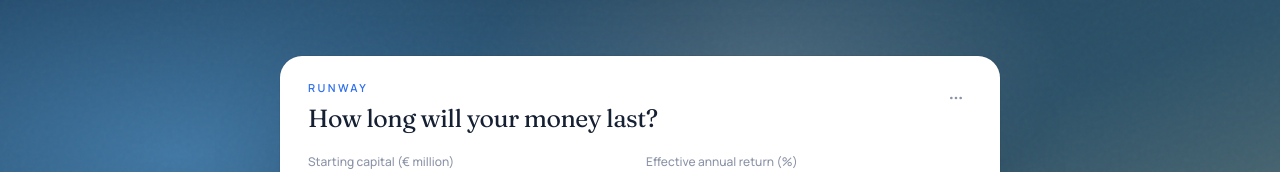
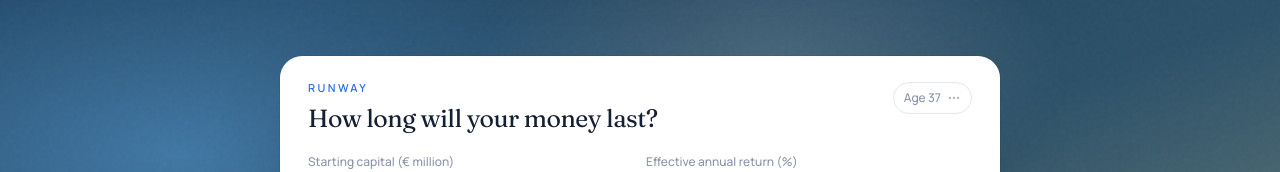
Before and after one commit to pavelsvitek/retirement-calculator, a Next.js app: page / in a window 1280 px wide. Shown: the top 172 px of the page. Built offline with nearby package versions, Linux system fonts and the light colour scheme.

Commit message:
Make current-age settings control a labeled Age chip
Larger click target than the ellipsis-only control so settings are
easier to discover and open.

Co-authored-by: svitekpavel <svitekpavel@gmail.com>

```diff
--- a/src/components/retirement-calculator.tsx
+++ b/src/components/retirement-calculator.tsx
@@ -5,13 +5,6 @@ import { MoreHorizontal } from "lucide-react"
 
 import { BalanceChart } from "@/components/balance-chart"
 import { Button } from "@/components/ui/button"
-import {
-  Dialog,
-  DialogContent,
-  DialogDescription,
-  DialogHeader,
-  DialogTitle,
-} from "@/components/ui/dialog"
 import { Input } from "@/components/ui/input"
 import { Label } from "@/components/ui/label"
 import {
@@ -103,11 +96,12 @@ export function RetirementCalculator() {
 
         <button
           type="button"
-          className="mt-0.5 inline-flex size-8 shrink-0 items-center justify-center rounded-full text-ink-muted transition-colors hover:bg-slate-100 hover:text-ink"
+          className="mt-0.5 inline-flex h-8 shrink-0 items-center gap-1.5 rounded-full border border-slate-200 bg-white px-2.5 text-[12px] font-medium text-ink-muted transition-colors hover:border-slate-300 hover:bg-slate-50 hover:text-ink"
           aria-label="Calculator settings"
           onClick={() => setSettingsOpen(true)}
         >
-          <MoreHorizontal className="size-4" />
+          <span>Age {inputs.currentAge}</span>
+          <MoreHorizontal className="size-3.5 opacity-70" />
         </button>
 
         {settingsOpen ? (
```
